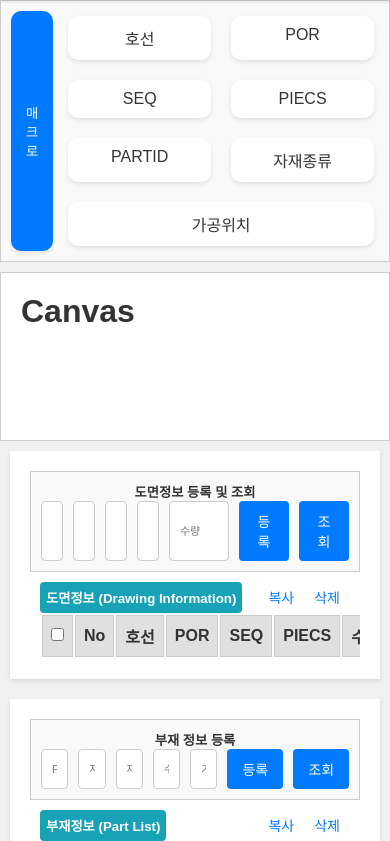
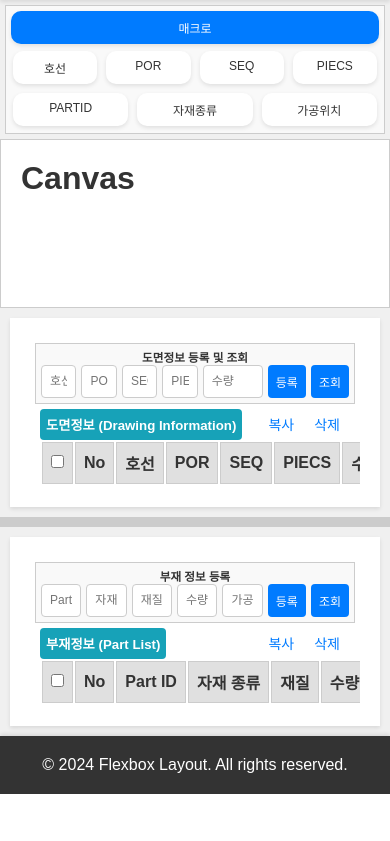
Before and after one commit to bizfriend7/smart-robot-webapp, a FastAPI app: template be/templates/home.html in a window 390 px wide. Shown: the part 50-891 px from the top of the page. After the commit the page ends 844 px from the top, so only its background shows below. Run offline with FastAPI, Linux system fonts and the light colour scheme; the template is opened without the code that fills it, so the values that code supplies are empty.

Commit message:
2024-07-02

```diff
--- a/be/templates/home.html
+++ b/be/templates/home.html
@@ -95,12 +95,10 @@
             background-color: #0056b3;
         }
         .macro-group {
-
             display: flex;
             flex-wrap: wrap;
             gap: 10px;
         }
-
         .macro-button {
             flex: 0 0 5%; /* 절반 크기 설정 */
             padding: 10px 15px;
@@ -112,14 +110,12 @@
             text-align: center;
             cursor: pointer;
         }
-
         .text-group {
             display: flex;
             flex-wrap: wrap;
             gap: 10px;
             flex: 1; /* 나머지 공간 차지 */
         }
-
         .text-box {
             padding: 10px 15px;
             background-color: #ffffff;
@@ -210,7 +206,6 @@
             color: white;
             border-radius: 4px;
         }
-
         .button-group {
             display: flex;
             gap: 5px;
@@ -233,14 +228,12 @@
             overflow-x: auto;
             position: relative; /* 부모 요소에 위치 속성 추가 */
         }
-
         .table1 thead, .table2 thead {
             position: sticky;
             top: 0;
             background: #e0e0e0; /* 테이블 헤더 배경색 */
             z-index: 1;
         }
-
         table {
             margin-top: 0;
             width: 100%;
@@ -257,7 +250,6 @@
             vertical-align: middle;
             white-space: nowrap;
         }
-
         /* 숨길 컬럼에 대한 스타일 추가 */
         .hide-column {
             display: none;
@@ -329,8 +321,6 @@
             justify-content: flex-end;
             gap: 10px; /* Add some space between the buttons if needed */
         }
-
-
         #addDisplayContentButton {
             padding: 5px 10px;
             background-color: #007bff;
@@ -378,6 +368,47 @@
             background: #f9f9f9;
             border: 1px solid #ccc;
             margin-bottom: 10px;
+            transition: all 0.3s ease; /* Smooth transition */
+        }
+        .macro-group {
+            display: flex;
+            flex-wrap: wrap;
+            gap: 10px;
+        }
+        .macro-button {
+            padding: 10px 15px;
+            background-color: #007bff;
+            color: white;
+            border: none;
+            border-radius: 10px;
+            box-shadow: 0 2px 4px rgba(0, 0, 0, 0.1);
+            text-align: center;
+            cursor: pointer;
+        }
+        .text-group {
+            display: flex;
+            flex-wrap: wrap;
+            gap: 10px;
+            flex: 1;
+        }
+        .text-box {
+            padding: 10px 15px;
+            background-color: #ffffff;
+            border-radius: 10px;
+            box-shadow: 0 2px 4px rgba(0, 0, 0, 0.1);
+            margin: 5px;
+            flex: 1;
+            text-align: center;
+            min-width: 100px;
+            transition: all 0.3s ease;
+        }
+        .resizable-bar {
+            width: 10px;
+            cursor: pointer;
+            background-color: #ccc;
+            position: relative;
+            z-index: 1;
+            display: none; /* 기본적으로 숨김 */
         }
         @media (max-width: 768px) {
             .main-content {
@@ -392,8 +423,55 @@
             .content div {
                 flex: 1 1 100%;
             }
+            .collapsed {
+                display: none;
+            }
+            .expandable {
+                cursor: pointer;
+            }
+            .form-container {
+                padding: 5px;
+                font-size: 14px;
+                margin: 5px; /* Adjust margin for mobile */
+            }
+            .macro-group {
+                flex-direction: column;
+                gap: 5px;
+            }
+            .macro-button {
+                padding: 8px 12px;
+                font-size: 12px; /* Reduce font size */
+            }
+            .text-group {
+                gap: 5px;
+            }
+            .text-box {
+                padding: 8px 12px;
+                font-size: 12px; /* Reduce font size */
+                margin: 2px;
+                min-width: 80px; /* Reduce minimum width */
+            }
+            .input-group input,
+            .input-group button {
+                font-size: 12px; /* 작은 화면에서의 폰트 크기 */
+                padding: 8px;
+                font-size: 12px; /* Reduce font size */
+            }
+            .input-group {
+                flex-wrap: wrap;
+                gap: 5px;
+            }
+            .resizable-bar {
+                display: block; /* 모바일에서 보임 */
+                width: 100%;
+                height: 10px;
+                cursor: pointer;
+            }
+            .drawing-info {
+                display: none; /* Hide drawing-info on mobile */
+            }
+
         }
-
     </style>
 </head>
 <body>
@@ -424,7 +502,6 @@
                 </div>
             </div>
         </div>
-
         <div class="Display" id="display">
             <h1>Canvas</h1>
             <div id="displayContent"></div>
@@ -448,7 +525,7 @@
                     <button class="content-button">복사</button>
                     <button class="content-button" id="deleteDrawingButton">삭제</button>
                 </h5>
-                <div class="table1-container">
+                <div id="drawingTableContainer" class="table1-container">
                     <table class="table1">
                         <thead>
                             <tr>
@@ -468,6 +545,7 @@
                     </table>
                 </div>
             </div>
+            <div id="toggle-button" class="resizable-bar"></div>
             <div id="content2" class="content-container">
                 <div class="form-container" id="partFormContainer">
                     <h5>부재 정보 등록</h5>
@@ -539,12 +617,10 @@
             <button id="confirmCopyButton">확인</button>
             <button id="cancelCopyButton">취소</button>
         </div>
-
         <footer>
             <p>&copy; 2024 Flexbox Layout. All rights reserved.</p>
         </footer>
     </div>
-
     <script src="scripts.js"></script>
 </body>
 </html>
--- a/be/templates/scripts.js
+++ b/be/templates/scripts.js
@@ -45,7 +45,41 @@
         const 가공수 = calculateMacroCount(part["Part ID"]);
         return { ...part, 가공수 };
     });
+    const toggleButton = document.getElementById('toggle-button');
+    const content1 = document.getElementById('content1');
+    const content2 = document.getElementById('content2');
 
+    let isCollapsed = false;
+
+    function toggleContent1() {
+        if (isCollapsed) {
+            content1.style.display = 'block';
+            toggleButton.textContent = ''; // 바와 같은 모습으로 유지
+        } else {
+            content1.style.display = 'none';
+            toggleButton.textContent = ''; // 바와 같은 모습으로 유지
+        }
+        isCollapsed = !isCollapsed;
+    }
+
+    toggleButton.addEventListener('click', toggleContent1);
+
+    // 도면정보 테이블의 내용을 클릭할 때 content1을 줄이는 기능
+    function collapseContent1OnMobile() {
+        if (window.matchMedia("(max-width: 768px)").matches) {
+            content1.style.display = 'none';
+            isCollapsed = true;
+        }
+    }
+
+    const content1Body = document.getElementById('content1Body');
+    if (content1Body) {
+        content1Body.addEventListener('click', function (event) {
+            if (event.target && event.target.nodeName === "TD") {
+                collapseContent1OnMobile();
+            }
+        });
+    }
 
     const searchButton = document.getElementById('searchButton');
     if (searchButton) {
```
